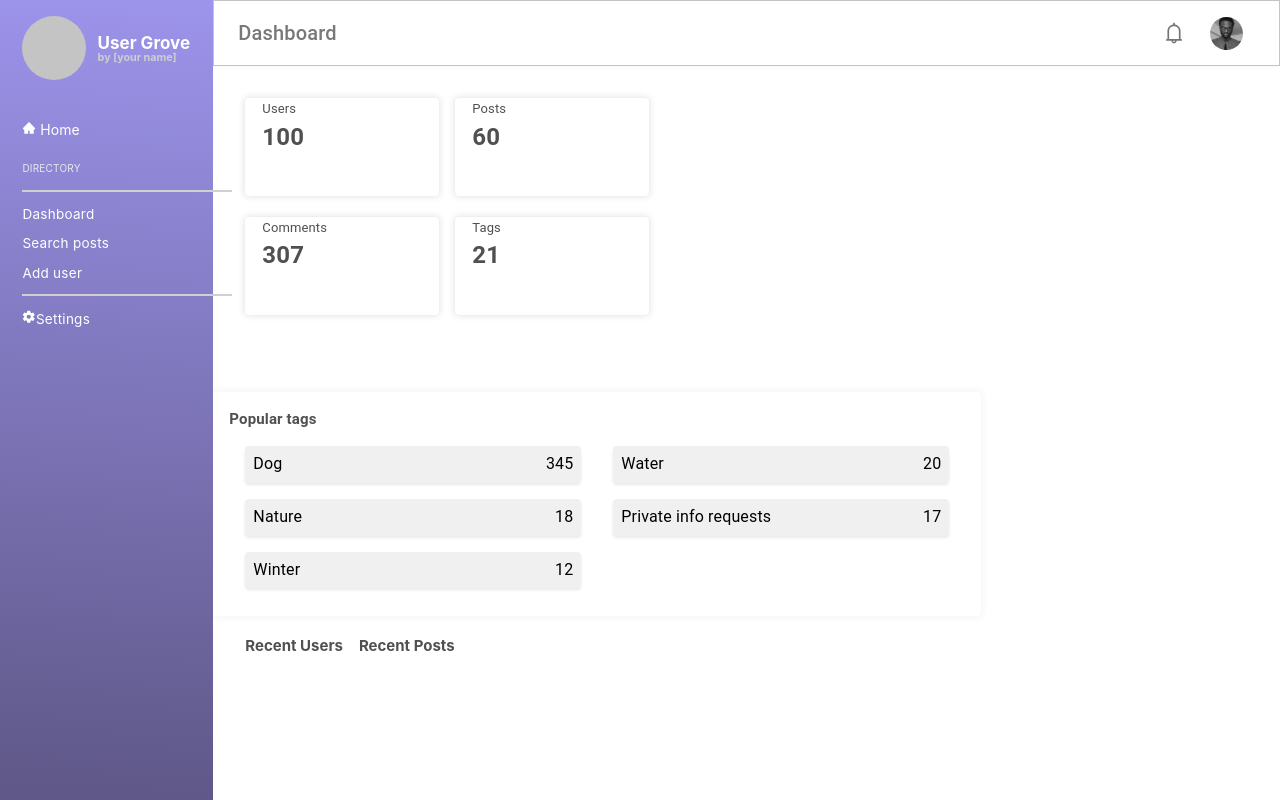
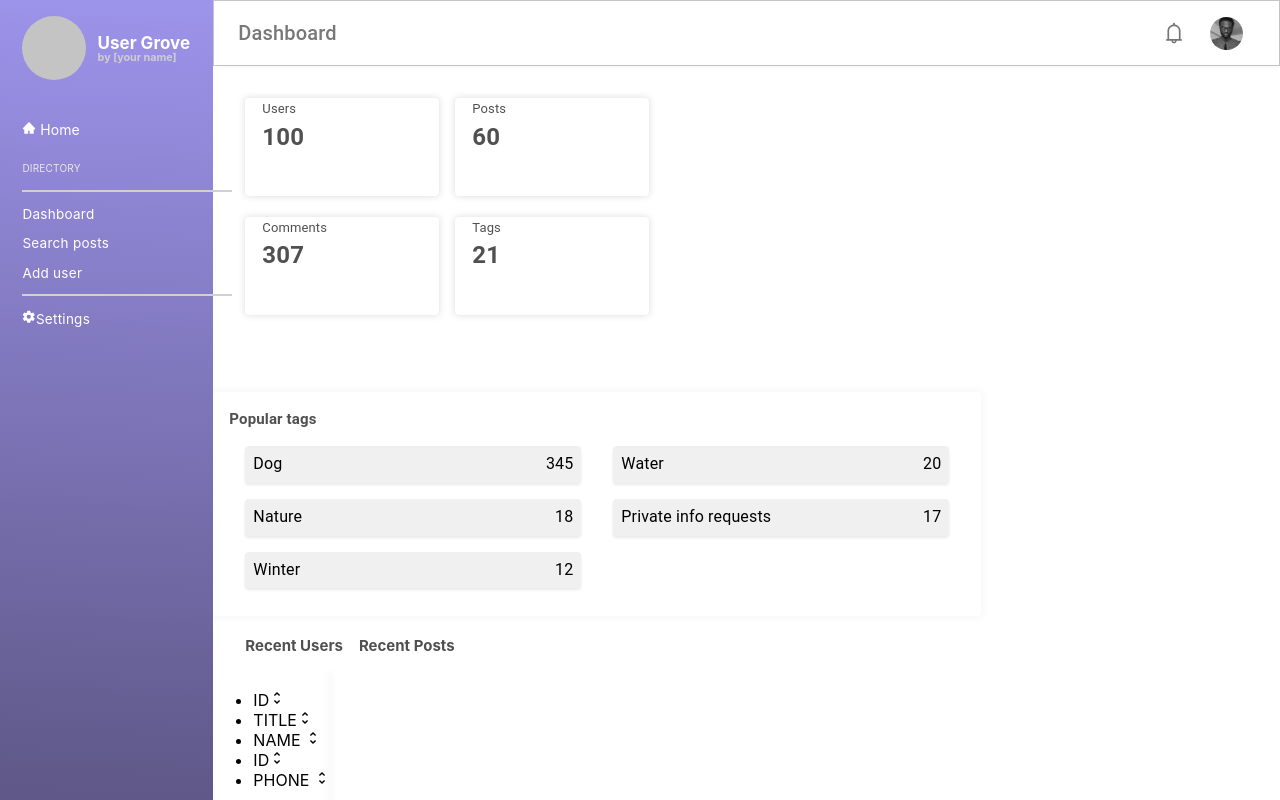
Before and after one commit to eegbewunmi/sample, a React (Create React App) app: page /dashboard in a window 1280 px wide. Built offline with nearby package versions, Linux system fonts and the light colour scheme.

Commit message:
recent user

```diff
--- a/src/components/contentss/RecentUser.js
+++ b/src/components/contentss/RecentUser.js
@@ -1,5 +1,5 @@
 import React,  {useState} from 'react'
-import RecentPost from './RecentPost'
+import {MdOutlineUnfoldMore} from 'react-icons/md'
 
 const RecentUser = () => {
 
@@ -7,8 +7,15 @@ const RecentUser = () => {
     <div>
 
         <div style={{display: 'flex'}}>
-        <div>
+        <div className="uss">
+          <ul className="userheader">
+            <li className="id">ID<MdOutlineUnfoldMore/></li>
+            <li className="name">TITLE<MdOutlineUnfoldMore /></li>
+            <li className="address">NAME <MdOutlineUnfoldMore /></li>
+            <li className="phone">ID<MdOutlineUnfoldMore/></li>
+            <li className="role">PHONE <MdOutlineUnfoldMore/></li>
 
+          </ul>
         </div>
         <div style={{ background: "#FFFFFF", boxShadow: "0px 0px 7px 3px rgba(40, 40, 40, 0.03)", borderRadius: "4px"}}>
 
```
